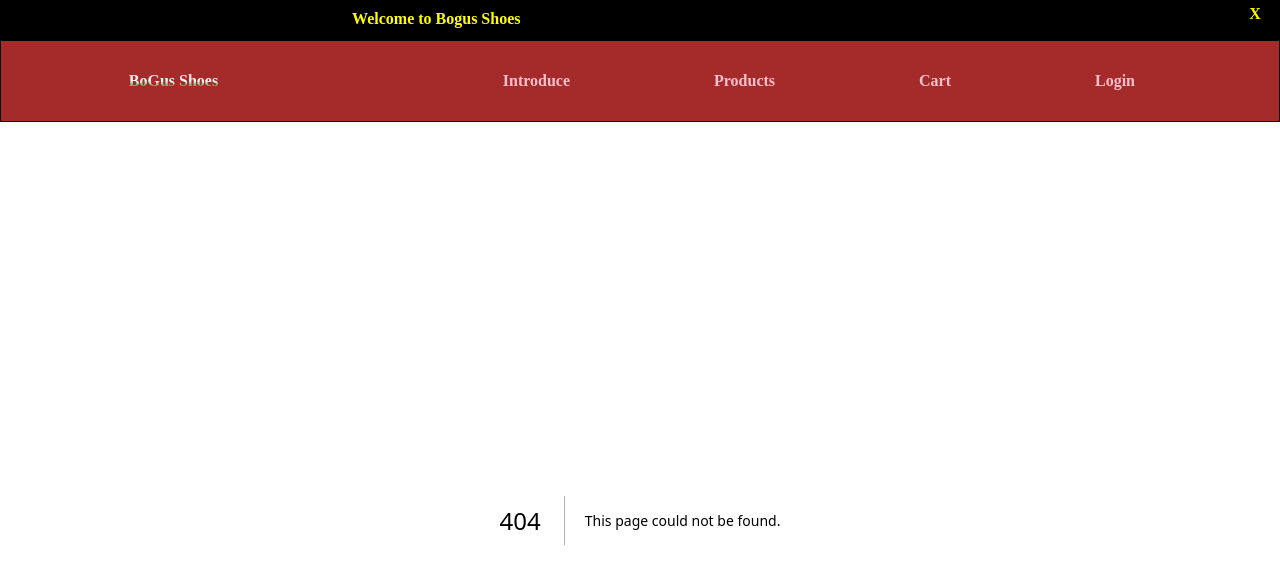
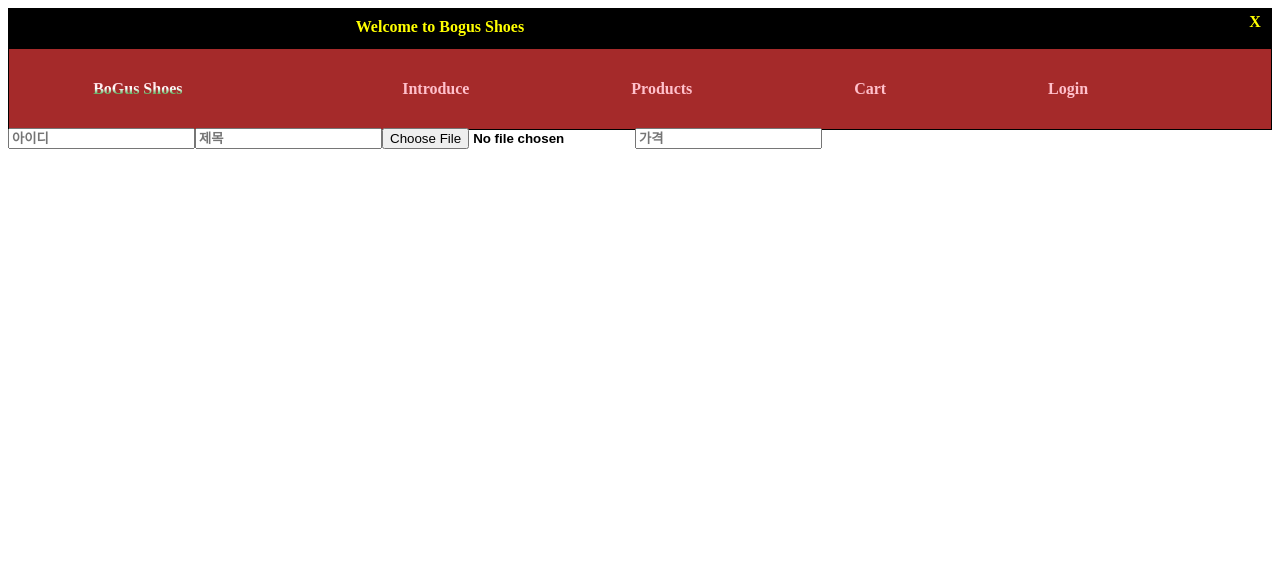
Before and after one commit to BoGusD/ShoesShop, a Next.js app in the folder front/: page /item/addItem in a window 1280 px wide. Before the commit this address had no page. Shown: the top 584 px of the page. Built offline with nearby package versions, Linux system fonts and the light colour scheme.

Commit message:
검색 버튼 제작

```diff
--- a/front/src/components/Header.tsx
+++ b/front/src/components/Header.tsx
@@ -21,13 +21,11 @@ const Header = () => {
             </div>
           </div>
         )}
-        {/* MENUES (brown) */}
+
         <div className="headerBg">
-          {/* LEFT SIDE */}
           <div className="homeBtn">
             <a href="/">BoGus Shoes</a>
           </div>
-          {/* RIGHT SIDE */}
           <div className="headerMenu">
             <div className="headerList">
               <a href="/Introduce">Introduce</a>
--- /dev/null
+++ b/front/src/pages/item/addItem.tsx
@@ -0,0 +1,61 @@
+import { useState } from "react";
+
+const AddItem = () => {
+  const [id, setId] = useState<string>("");
+  const [itemtitle, setItemTitle] = useState<string>("");
+  const [itemImg, setItemImg] = useState<string>("");
+  const [price, setPrice] = useState<string>("");
+
+  const handleId = (e: React.ChangeEvent<HTMLInputElement>) => {
+    setId(e.target.value);
+  };
+  const handleItemTitle = (e: React.ChangeEvent<HTMLInputElement>) => {
+    setId(e.target.value);
+  };
+
+  //추후 multer or aws s3 사용하여 적용
+  const handleItemImg = (e: React.ChangeEvent<HTMLInputElement>) => {
+    console.log(e.target.value);
+    setId(e.target.value);
+  };
+  const handlePrice = (e: React.ChangeEvent<HTMLInputElement>) => {
+    setId(e.target.value);
+  };
+
+  return (
+    <>
+      <div>
+        <input
+          type="text"
+          value={id}
+          className="itemId"
+          onChange={handleId}
+          placeholder="아이디"
+        />
+        <input
+          type="text"
+          value={itemtitle}
+          className="itemTitle"
+          onChange={handleItemTitle}
+          placeholder="제목"
+        />
+        <input
+          type="file"
+          value={itemImg}
+          className="addItem"
+          onChange={handleItemImg}
+          placeholder="아이디"
+        />
+        <input
+          type="text"
+          value={price}
+          className="itemPrice"
+          onChange={handlePrice}
+          placeholder="가격"
+        />
+      </div>
+    </>
+  );
+};
+
+export default AddItem;
--- a/front/src/styles/HeaderStyle.tsx
+++ b/front/src/styles/HeaderStyle.tsx
@@ -35,7 +35,6 @@ export const Bg = styled.div`
   }
 
   .headerBg {
-    /* min-width: 600px; */
     display: flex;
     flex-direction: row;
     justify-content: space-evenly;
@@ -43,22 +42,26 @@ export const Bg = styled.div`
     height: 80px;
     line-height: 80px;
     border: 1px solid black;
-    @media (max-width: 500px) {
+    @media (max-width: 768px) {
       justify-content: space-between;
       width: 100%;
     }
     .homeBtn {
-      margin-left: 10%;
-      width: 20%;
+      margin-left: 5%;
+      width: 10%;
       display: block;
       a {
         color: pink;
         background: linear-gradient(to bottom, pink, white, green);
         -webkit-background-clip: text;
         -webkit-text-fill-color: transparent;
+        white-space: nowrap;
         :hover {
           -webkit-text-fill-color: black;
         }
+      }
+      @media (max-width: 500px) {
+        display: none;
       }
     }
     .headerMenu {
@@ -75,7 +78,10 @@ export const Bg = styled.div`
         }
       }
       @media (max-width: 500px) {
-        font-size: 9px;
+        width: 100%;
+        margin-top: 7%;
+        justify-items: center;
+        font-size: 5px;
         line-height: 21px;
       }
     }
```
Also changed, not shown: front/src/pages/index.tsx (+28 -2 lines), front/src/styles/IndexStyle.tsx (+44 -1 lines), 2 other files (tests, documents, lock files or other folders).
